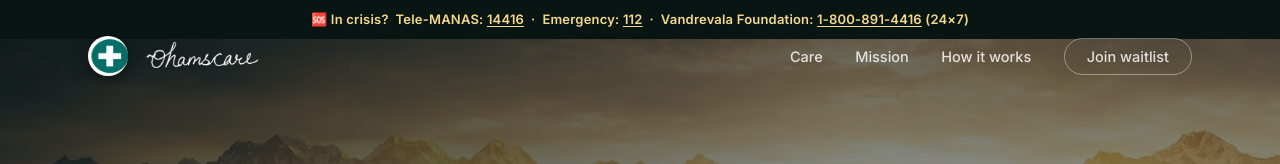
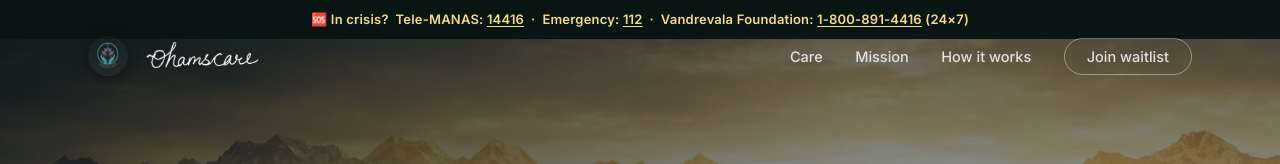
Before and after one commit to Ashjaiswal/ohamscare, a plain HTML site: page index.html in a window 1280 px wide. Shown: the top 164 px of the page. Drawn offline with Linux system fonts and the light colour scheme.

Commit message:
Add files via upload

```diff
--- a/index.html
+++ b/index.html
@@ -154,7 +154,7 @@
 
 <header class="nav">
   <div class="wrap nav-inner">
-    <div class="logo"><img class="mark" src="logo-icon.png" alt="Ohams Care"><img class="word" src="wordmark-white.png" alt="ohamscare"></div>
+    <div class="logo"><img class="mark" src="logo.png" alt="Ohams Care"><img class="word" src="wordmark-white.png" alt="ohamscare"></div>
     <nav class="nav-links">
       <a href="#pillars">Care</a>
       <a href="#mission">Mission</a>
@@ -307,7 +307,7 @@
     </div>
     <div class="foot-grid">
       <div>
-        <div class="flogo" style="display:flex;align-items:center;gap:12px"><img src="logo-icon.png" alt="Ohams Care" style="width:40px;height:40px;border-radius:50%"><img src="wordmark-white.png" alt="ohamscare" style="height:36px;width:auto"></div>
+        <div class="flogo" style="display:flex;align-items:center;gap:12px"><img src="logo.png" alt="Ohams Care" style="width:40px;height:40px;border-radius:50%"><img src="wordmark-white.png" alt="ohamscare" style="height:36px;width:auto"></div>
         <p>Healing without borders.<br><a href="mailto:hello@ohamscare.com">hello@ohamscare.com</a></p>
       </div>
       <div>
```
Also changed, not shown: apple-touch-icon.png, favicon-192.png, favicon-48.png, logo.png (added).
